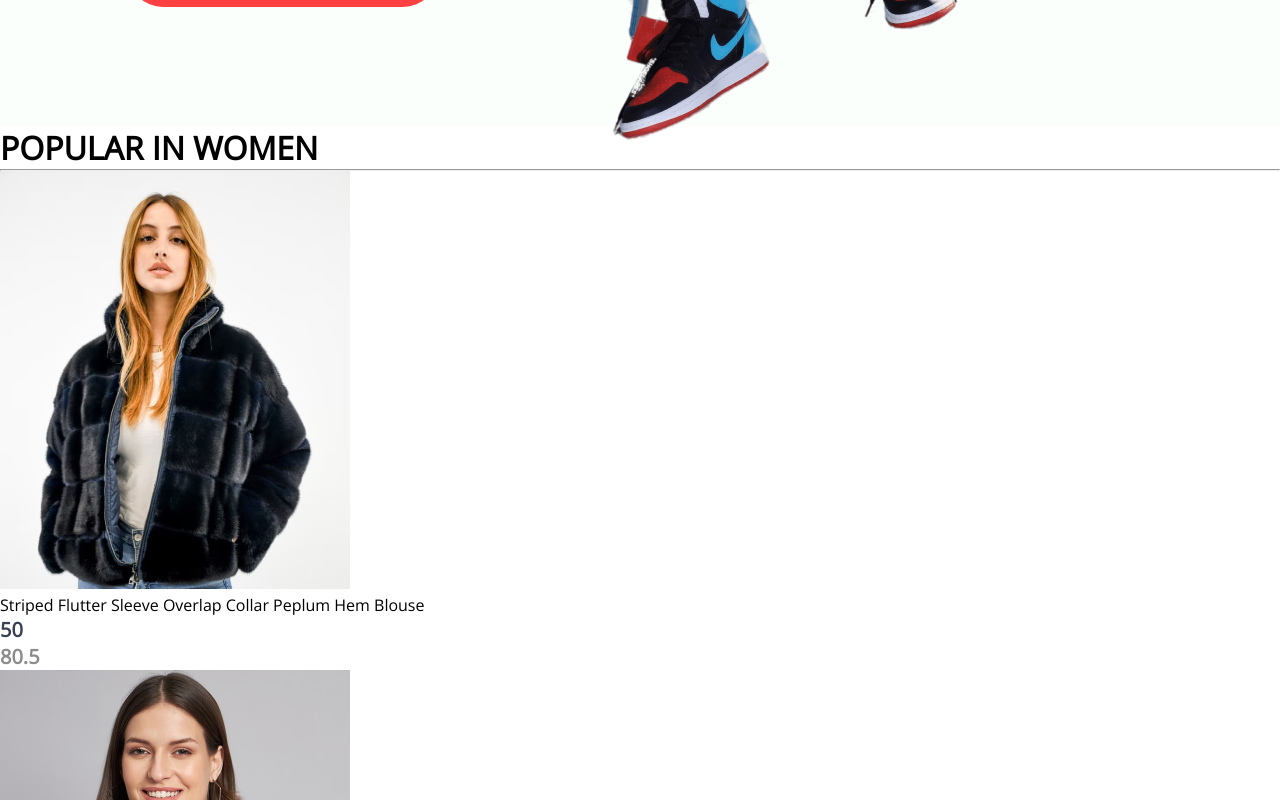
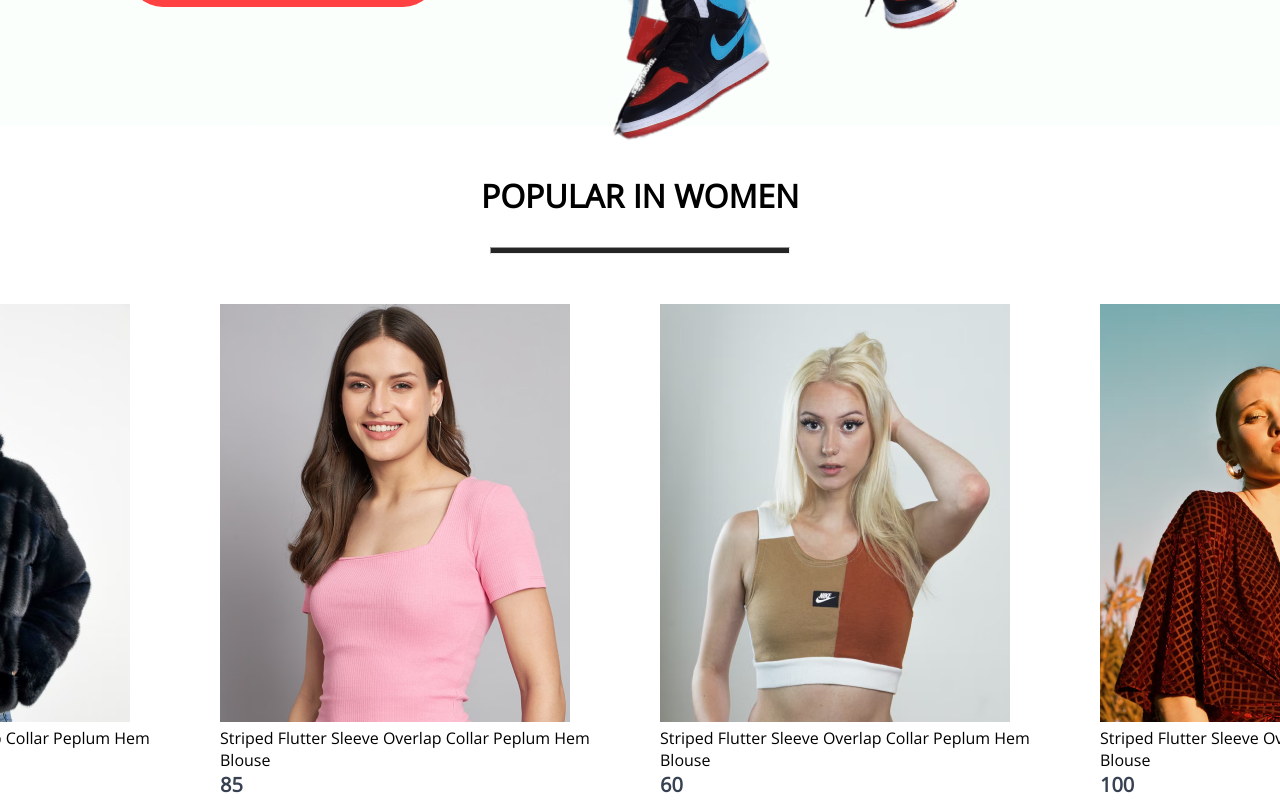
Before and after one commit to Mehran-Banbersta/ecomerce-react-app, a React (Create React App) app: page / in a window 1280 px wide. Shown: the part 740-1540 px from the top of the page. Built offline with nearby package versions, Linux system fonts and the light colour scheme.

Commit message:
added css style

```diff
--- a/src/Components/Popular/Popular.css
+++ b/src/Components/Popular/Popular.css
@@ -0,0 +1,25 @@
+.popular {
+  display: flex;
+  align-items: center;
+  flex-direction: column;
+  gap: 30px;
+  height: fit-content;
+  padding: 3rem 0;
+}
+
+.popular h2 {
+  font-weight: 700;
+  color: #171717;
+  font-size: 60px;
+}
+.popular hr {
+  background: #252525;
+  width: 300px;
+  height: 7px;
+}
+
+.popular-item {
+  display: flex;
+  gap: 40px;
+  margin-top: 20px;
+}
```
